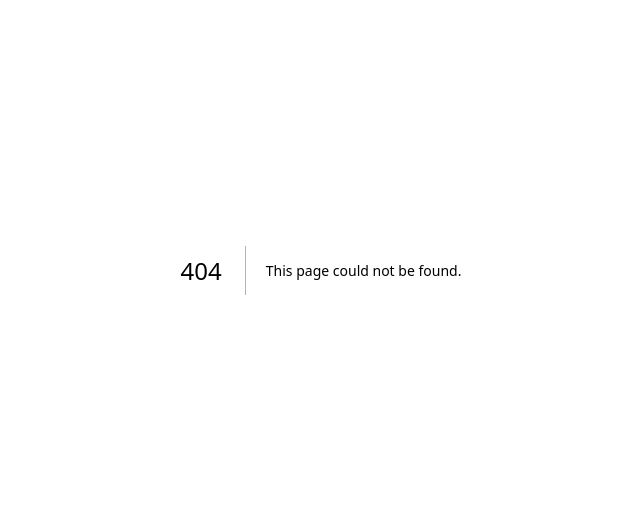
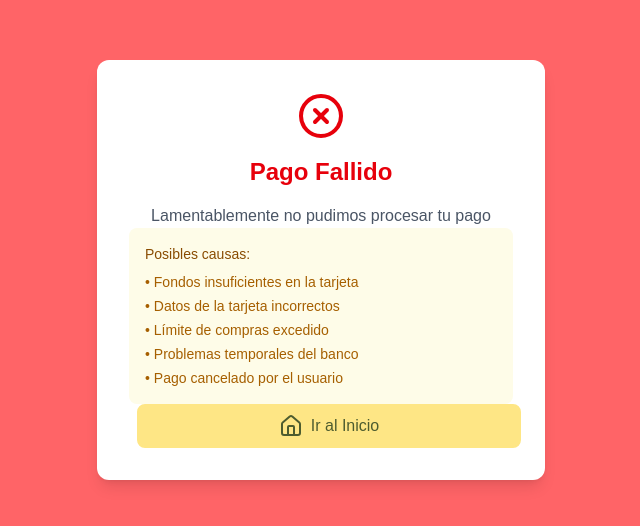
Before and after one commit to ivanFlor3s/nico-evento, a Next.js app: page /payment/failure in a window 1280 px wide. Before the commit this address had no page. Shown: the part 130-656 px from the top of the page, without its empty margins (319-959 px from the left). Built offline with nearby package versions, Linux system fonts and the light colour scheme.

Commit message:
add payment routes

```diff
--- /dev/null
+++ b/src/app/payment/failure/page.tsx
@@ -0,0 +1,39 @@
+'use client';
+
+import { Home, XCircle } from 'lucide-react';
+import Link from 'next/link';
+
+export default function PaymentFailure() {
+    return (
+        <>
+            <div className="min-h-screen bg-red-400 flex items-center justify-center">
+                <div className="max-w-md w-full mx-4 bg-white rounded-xl shadow-lg p-8 text-center">
+                    <div className="flex flex-col items-center">
+                        <XCircle className="w-12 h-12 text-red-600 mb-4" />
+                        <h2 className="text-2xl font-bold text-red-600 mb-4">Pago Fallido</h2>
+                        <p className="text-gray-600">Lamentablemente no pudimos procesar tu pago</p>
+                    </div>
+                    <div className="bg-yellow-50 p-4 rounded-lg text-start">
+                        <h4 className="text-sm text-yellow-800 mb-2">Posibles causas:</h4>
+                        <ul className="text-sm text-yellow-700 space-y-1">
+                            <li>• Fondos insuficientes en la tarjeta</li>
+                            <li>• Datos de la tarjeta incorrectos</li>
+                            <li>• Límite de compras excedido</li>
+                            <li>• Problemas temporales del banco</li>
+                            <li>• Pago cancelado por el usuario</li>
+                        </ul>
+                    </div>
+
+                    <div className="flex gap-3">
+                        <Link href="/" className="w-full">
+                            <button className=" w-full bg-amber-200 border-2 border-amber-200 cursor-pointer font-medium py-2 px-8 rounded-lg  mx-2 hover:bg-amber-200 text-chelsea-cucumber-700 transition-colors">
+                                <Home className="inline mr-2" />
+                                Ir al Inicio
+                            </button>
+                        </Link>
+                    </div>
+                </div>
+            </div>
+        </>
+    );
+}
--- /dev/null
+++ b/src/app/payment/pending/page.tsx
@@ -0,0 +1,44 @@
+'use client';
+
+import { Clock, Home, RefreshCw } from 'lucide-react';
+import Link from 'next/link';
+
+export default function PaymentPending() {
+    const handleRefresh = () => {
+        window.location.reload();
+    };
+
+    return (
+        <>
+            <div className="min-h-screen bg-yellow-400 flex items-center justify-center">
+                <div className="max-w-md w-full mx-4 bg-white rounded-xl shadow-lg p-8 text-center">
+                    <div className="flex flex-col items-center">
+                        <Clock className="w-12 h-12 text-yellow-600 mb-4 animate-pulse" />
+                        <h2 className="text-2xl font-bold text-yellow-600 mb-4">Pago Pendiente</h2>
+                        <p className="text-gray-600 mb-4">Tu pago está siendo procesado</p>
+                        <p className="text-sm text-gray-500">Por favor, espera unos momentos mientras confirmamos tu transacción</p>
+                    </div>
+
+                    <div className="bg-yellow-50 p-4 rounded-lg text-start mb-6">
+                        <h4 className="text-sm text-yellow-800 mb-2">Importante:</h4>
+                        <p className="text-sm text-yellow-700">No cierres esta ventana ni actualices la página. El proceso puede tardar hasta 3 minutos.</p>
+                    </div>
+
+                    <div className="flex gap-3">
+                        <button onClick={handleRefresh} className="flex-1 bg-yellow-600 hover:bg-yellow-700 text-white font-medium py-2 px-4 rounded-lg transition-colors">
+                            <RefreshCw className="inline mr-2 w-4 h-4" />
+                            Actualizar Estado
+                        </button>
+
+                        <Link href="/" className="flex-1">
+                            <button className="w-full bg-gray-200 border-2 border-gray-200 cursor-pointer font-medium py-2 px-4 rounded-lg hover:bg-gray-300 text-gray-700 transition-colors">
+                                <Home className="inline mr-2 w-4 h-4" />
+                                Ir al Inicio
+                            </button>
+                        </Link>
+                    </div>
+                </div>
+            </div>
+        </>
+    );
+}
--- /dev/null
+++ b/src/app/payment/success/page.tsx
@@ -0,0 +1,50 @@
+'use client';
+
+import { CheckCircle, Home, Share2 } from 'lucide-react';
+import Link from 'next/link';
+
+export default function PaymentSuccess() {
+    const handleShare = () => {
+        // Lógica para compartir
+        if (navigator.share) {
+            navigator.share({
+                title: 'Mi entrada para la Peña de la Iglesia',
+                text: '¡Ya tengo mi entrada para la Peña de la Iglesia 2025!',
+                url: window.location.origin,
+            });
+        }
+    };
+
+    return (
+        <>
+            <div className="min-h-screen bg-green-300 flex items-center justify-center">
+                <div className="max-w-md w-full mx-4 bg-white rounded-xl shadow-lg p-8 text-center">
+                    <div className="flex flex-col items-center">
+                        <CheckCircle className="w-12 h-12 text-green-600 mb-4" />
+                        <h2 className="text-2xl font-bold text-green-600 mb-4">¡Pago Exitoso!</h2>
+                        <p className="text-gray-600 mb-2">Tu compra se ha procesado correctamente</p>
+                        <p className="text-sm text-gray-500">Recibirás un email de confirmación en breve</p>
+                    </div>
+
+                    <div className="bg-green-50 p-4 rounded-lg text-start my-6">
+                        <h4 className="text-sm text-green-800 mb-2">Detalles de tu compra:</h4>
+                        <div className="text-sm text-green-700 space-y-1">
+                            <div className="flex justify-between">
+                                <span>• Número de orden:</span>
+                                <span className="font-mono">#12345</span>
+                            </div>
+                            <div className="flex justify-between">
+                                <span>• Fecha del evento:</span>
+                                <span>Por confirmar</span>
+                            </div>
+                            <div className="flex justify-between">
+                                <span>• Lugar:</span>
+                                <span>Salón de la Iglesia</span>
+                            </div>
+                        </div>
+                    </div>
+                </div>
+            </div>
+        </>
+    );
+}
```
